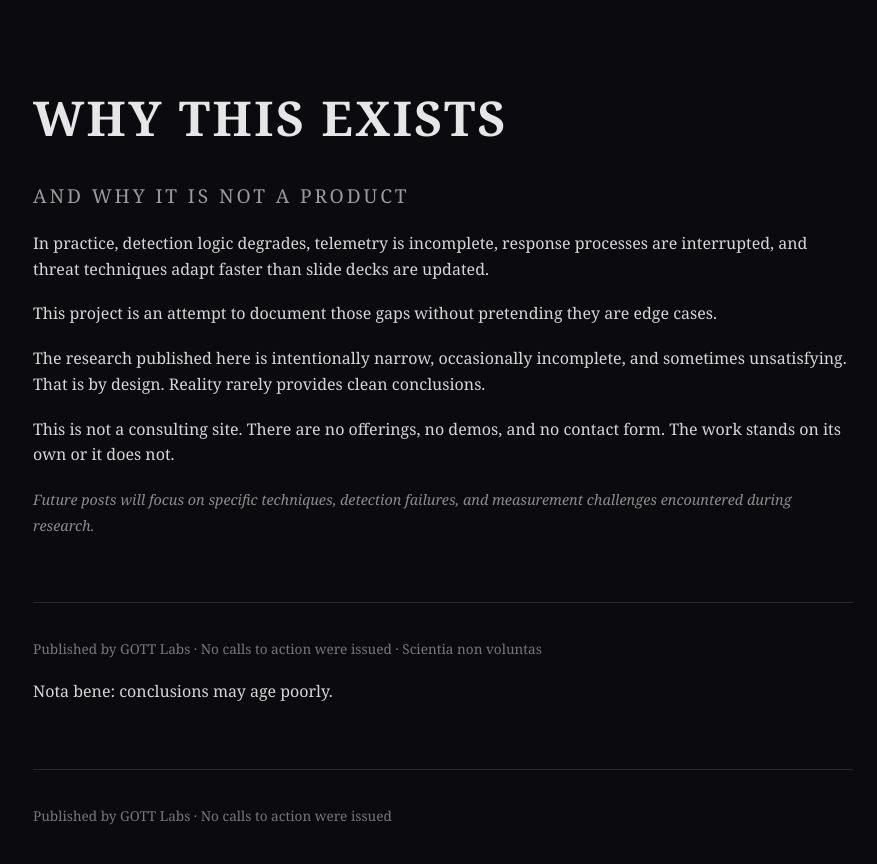
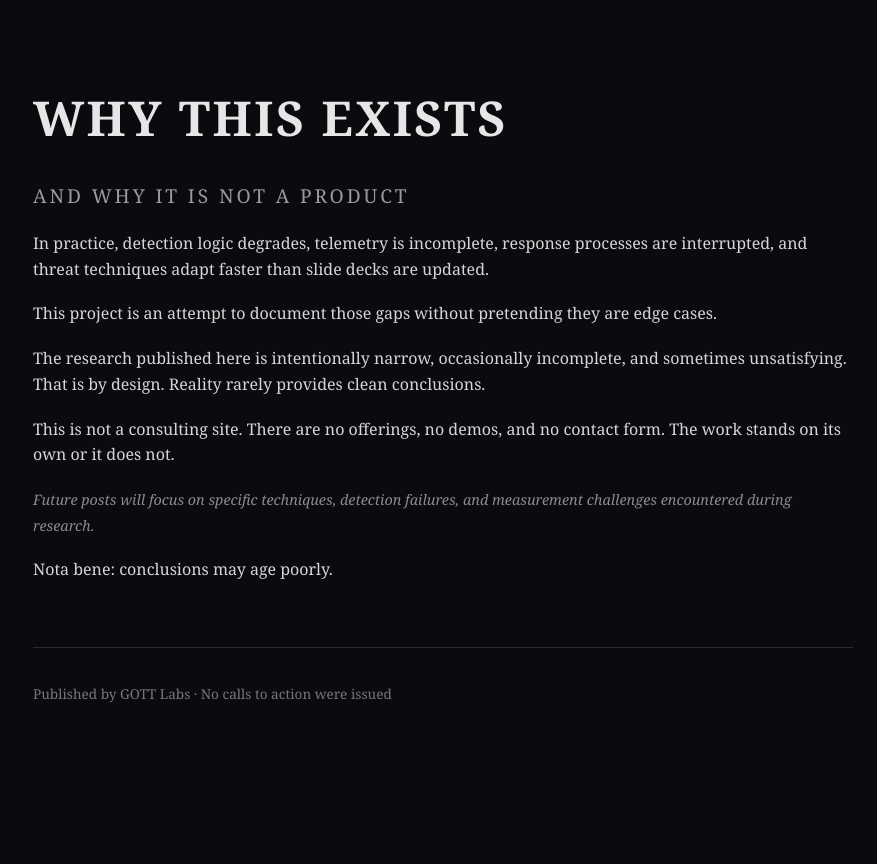
Before and after one commit to gottlabs/home, a Jekyll site: the page built from _posts/2025-12-28-the_why.md, in a window 1280 px wide. Shown: the top 864 px of the page, without its empty margins (197-1074 px from the left). Built offline with Jekyll 4.4.1, drawn with Linux system fonts in a browser that asks for light colours.

Commit message:
Update 2025-12-28-the_why.md

```diff
--- a/_posts/2025-12-28-the_why.md
+++ b/_posts/2025-12-28-the_why.md
@@ -18,9 +18,3 @@ This is not a consulting site. There are no offerings, no demos, and no contact
 <span class="muted">
 Future posts will focus on specific techniques, detection failures, and measurement challenges encountered during research.
 </span>
-
-<footer>
-  <p>
-    Published by GOTT Labs · No calls to action were issued · <span class="latin">Scientia non voluntas</span>
-  </p>
-</footer>
```
